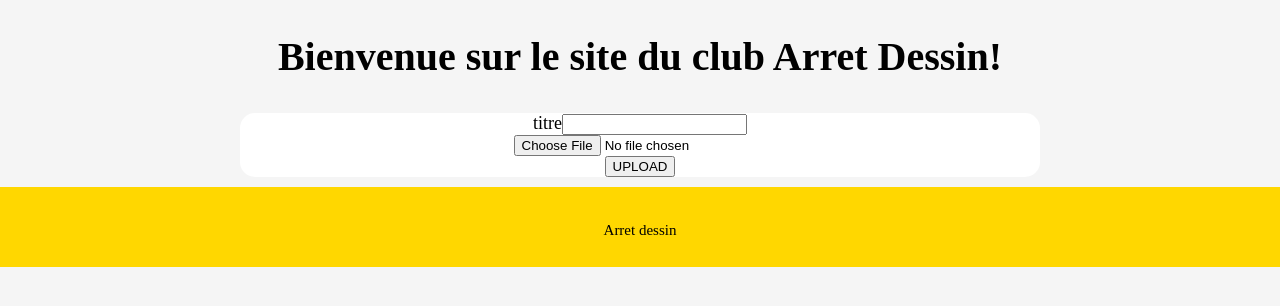
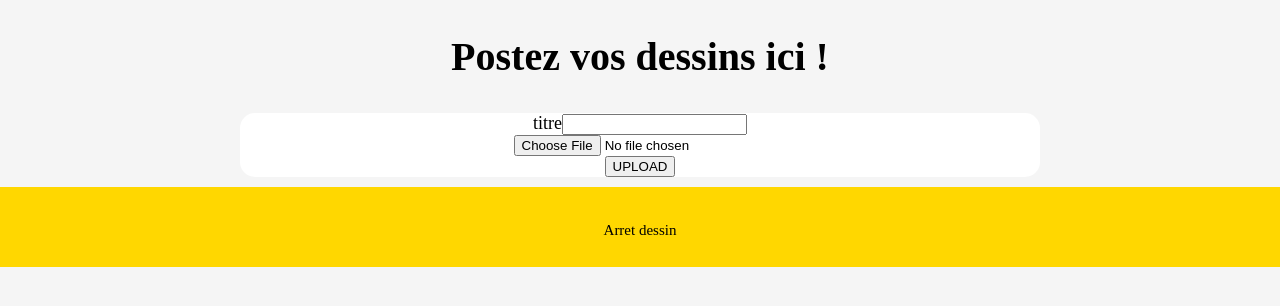
Before and after one commit to Tpalleau/site-arret-dessin, a PHP site: page /dessins.php in a window 1280 px wide. Shown: the part 313-619 px from the top of the page. Run offline with PHP 8.4, Linux system fonts and the light colour scheme.

Commit message:
dessin n'apparait plus dans inscription et connexion, changement du message d'accuil dans dessin

```diff
--- a/php/connexion.php
+++ b/php/connexion.php
@@ -14,7 +14,6 @@
                 <li> <a href="inscription.php">S'Inscrire</a> </li>
                 <li> <a href="connexion.php">Connexion</a> </li>
                 <li> <a href="cours.php">Cours</a> </li>
-                <li> <a href="dessins.php">Dessins</a> </li>
                 <li> <a href="demande.php">Demande au club</a> </li> <!-- demande materiel, cours ou autre -->
                 <li> <a href="adherent.php">Recherche d'adhérent</a></li>
             </ul>
--- a/php/dessins.php
+++ b/php/dessins.php
@@ -32,7 +32,7 @@ session_start();
     </div>
 </nav>
 <div>
-    <h2>Bienvenue sur le site du club Arret Dessin!</h2>
+    <h2>Postez vos dessins ici !</h2>
 </div>
 <div id="content">
 
--- a/php/inscription.php
+++ b/php/inscription.php
@@ -19,7 +19,6 @@
                     <li> <a href="inscription.php">S'Inscrire</a> </li>
                     <li> <a href="connexion.php">Connexion</a> </li>
                     <li> <a href="cours.php">Cours</a> </li>
-                    <li> <a href="dessins.php">Dessins</a> </li>
                     <li> <a href="demande.php">Demande au club</a> </li> <!-- demande materiel, cours ou autre -->
                     <li> <a href="adherent.php">Recherche d'adhérent</a></li>
                 </ul>
```
